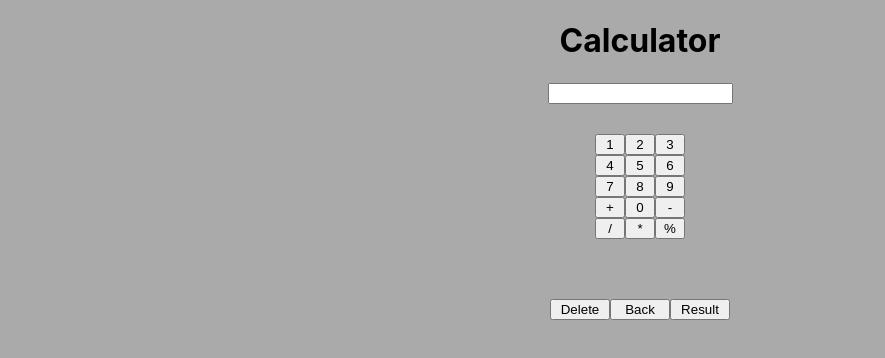
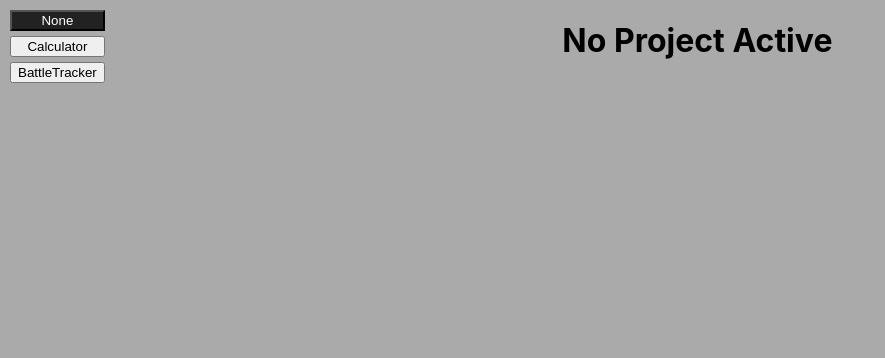
Before and after one commit to info773/playground, a React (Create React App) app: page / in a window 1280 px wide. Shown: the top 358 px of the page, without its empty margins (0-885 px from the left). Built offline with nearby package versions, Linux system fonts and the light colour scheme.

Commit message:
Started BattleTracker

```diff
--- a/src/App.js
+++ b/src/App.js
@@ -1,5 +1,53 @@
+import { useState } from "react";
 import Calculator from "./Calculator/calculator.js";
+import BattleTracker from "./BattleTracker/BattleTracker.js";
 
 export default function App() {
-  return <Calculator />;
+  const [activeProject, setActiveProject] = useState("None");
+
+  return (
+    <div className="projects">
+      <div className="btns-project">
+        {/* Start Buttons */}
+        <Button
+          setActiveProject={setActiveProject}
+          activeProject={activeProject}
+        >
+          None
+        </Button>
+        <Button
+          setActiveProject={setActiveProject}
+          activeProject={activeProject}
+        >
+          Calculator
+        </Button>
+        <Button
+          setActiveProject={setActiveProject}
+          activeProject={activeProject}
+        >
+          BattleTracker
+        </Button>
+      </div>
+
+      {/* Start Content */}
+      {activeProject === "None" && (
+        <div className="base-content">
+          <h1>No Project Active</h1>
+        </div>
+      )}
+      {activeProject === "Calculator" && <Calculator />}
+      {activeProject === "BattleTracker" && <BattleTracker />}
+    </div>
+  );
 }
+
+function Button({ children, setActiveProject, activeProject }) {
+  return (
+    <button
+      onClick={() => setActiveProject(String(children))}
+      className={activeProject === children ? "btn-active" : null}
+    >
+      {children}
+    </button>
+  );
+}
--- /dev/null
+++ b/src/BattleTracker/BattleTracker.js
@@ -0,0 +1,170 @@
+import { use, useState } from "react";
+
+const startingMonsters = [
+  {
+    name: "Bandit",
+    init: 18,
+    hp: 35,
+    id: 1,
+  },
+  {
+    name: "Dragon",
+    init: 22,
+    hp: 155,
+    id: 2,
+  },
+  {
+    name: "Goblin",
+    init: 14,
+    hp: 20,
+    id: 3,
+  },
+];
+
+export default function BattleTracker() {
+  const [monsters, setMonsters] = useState(startingMonsters);
+
+  function handleAddMonster(newMonster) {
+    setMonsters((monsters) => [...monsters, newMonster]);
+  }
+
+  return (
+    <div className="base-content">
+      <div className="battle-tracker">
+        <h1>BattleTracker</h1>
+        <Form onAddMonsters={handleAddMonster} />
+        <TrackerContet monsters={monsters} />
+      </div>
+    </div>
+  );
+}
+
+function Form({ onAddMonsters }) {
+  const [name, setName] = useState("");
+  const [init, setInit] = useState("");
+  const [hp, setHp] = useState("");
+
+  function handleSubmit(e) {
+    e.preventDefault();
+
+    const id = crypto.randomUUID();
+    const newMonster = {
+      name,
+      init,
+      hp,
+      id,
+    };
+
+    onAddMonsters(newMonster);
+    setName("");
+    setInit("");
+    setHp("");
+  }
+
+  return (
+    <div>
+      <form onSubmit={handleSubmit}>
+        <input
+          type="text"
+          name="name"
+          value={name}
+          onChange={(e) => setName(e.target.value)}
+        />
+        <input
+          type="text"
+          name="init"
+          value={init}
+          onChange={(e) => setInit(Number(e.target.value))}
+        />
+        <input
+          type="text"
+          name="hp"
+          value={hp}
+          onChange={(e) => setHp(Number(e.target.value))}
+        />
+        <button>Add</button>
+      </form>
+    </div>
+  );
+}
+
+function TrackerContet({ monsters }) {
+  const sortedMonsters = monsters.sort((a, b) => b.init - a.init);
+  return (
+    <div>
+      {sortedMonsters.map((monster) => (
+        <span className="monster">
+          <Monster monster={monster} key={monster.id} />
+        </span>
+      ))}
+    </div>
+  );
+}
+
+function Monster({ monster }) {
+  const [name, setName] = useState(monster.name);
+  const [init, setInit] = useState(monster.init);
+  const [hp, setHp] = useState(monster.hp);
+  const [healthModifier, setHealthModifier] = useState(0);
+
+  function handleSubstract() {
+    setHp((hp) => hp - healthModifier);
+    setHealthModifier(0);
+  }
+
+  function handleAdd() {
+    setHp((hp) => hp + healthModifier);
+    setHealthModifier(0);
+  }
+
+  return (
+    <div className="monster">
+      <input
+        type="text"
+        value={name}
+        onChange={(e) => setName(e.target.value)}
+      />
+      <input
+        type="text"
+        value={init}
+        onChange={(e) => setInit(Number(e.target.value))}
+      />
+      <input
+        type="text"
+        value={hp}
+        onChange={(e) => setHp(Number(e.target.value))}
+      />
+      <HealthEvents
+        healthModifier={healthModifier}
+        setHealthModifier={setHealthModifier}
+        onSubstract={handleSubstract}
+        onAdd={handleAdd}
+      />
+    </div>
+  );
+}
+
+function HealthEvents({
+  healthModifier,
+  setHealthModifier,
+  onSubstract,
+  onAdd,
+}) {
+  return (
+    <div>
+      <button onClick={onSubstract}>-</button>
+      <input
+        type="text"
+        className="input-monster"
+        value={healthModifier}
+        onChange={(e) => setHealthModifier(Number(e.target.value))}
+      />
+      <button onClick={onAdd}>+</button>
+    </div>
+  );
+}
+
+// TODO
+// - Delete
+// - sort when chaning AFTER added
+// - Layout
--- a/src/Calculator/calculator.js
+++ b/src/Calculator/calculator.js
@@ -2,6 +2,7 @@ import { useState } from "react";
 
 export default function Calculator() {
   const [display, setDisplay] = useState("");
+  const [isOpen, setIsOpen] = useState(true);
 
   function handleDelete() {
     setDisplay("");
@@ -78,8 +79,14 @@ export default function Calculator() {
   }
 
   return (
+    <div className="base-content">
       <div className="calculator">
         <h1>Calculator</h1>
+        <button className="close-btn" onClick={() => setIsOpen(!isOpen)}>
+          ❌
+        </button>
+        {isOpen && (
+          <div className="content">
             <Display
               display={display}
               onDisplay={setDisplay}
@@ -92,12 +99,15 @@ export default function Calculator() {
               <Button onClick={handleCalc}>Result</Button>
             </div>
           </div>
+        )}
+      </div>
+    </div>
   );
 }
 
 function Display({ display, onDisplay, onSubmit }) {
   return (
-    <div>
+    <div className="display">
       <form onSubmit={onSubmit}>
         <input
           type="text"
--- a/src/index.css
+++ b/src/index.css
@@ -12,21 +12,74 @@ code {
   font-family: source-code-pro, Menlo, Monaco, Consolas, "Courier New",
     monospace;
 }
+.base-content {
+  width: 100%;
+  height: 100%;
+  display: flex;
+  justify-content: center;
+}
+
+.projects {
+  display: flex;
+}
+
+.btns-project {
+  display: flex;
+  flex-direction: column;
+  width: 100px;
+  padding: 10px;
+  gap: 5px;
+}
+
+.btn-active {
+  background-color: #222;
+  color: #fff;
+}
 
 .calculator {
   display: flex;
   flex-direction: column;
   align-items: center;
+  width: 300px;
 }
 
 .num-pad {
   display: grid;
   grid-template-columns: 30px 30px 30px;
   padding: 30px;
+  justify-content: center;
 }
 
 .btns {
   display: grid;
   grid-template-columns: 60px 60px 60px;
   padding: 30px;
+  justify-content: center;
 }
+
+.close-btn {
+  align-self: end;
+}
+
+.content {
+  align-self: center;
+}
+
+.display {
+  display: flex;
+  justify-content: center;
+}
+
+.battle-tracker {
+  display: flex;
+  flex-direction: column;
+}
+
+.monster {
+  display: flex;
+  gap: 5px;
+}
+
+.input-monster {
+  width: 30px;
+}
```
Lines whose indentation alone changed are shown as unchanged.
